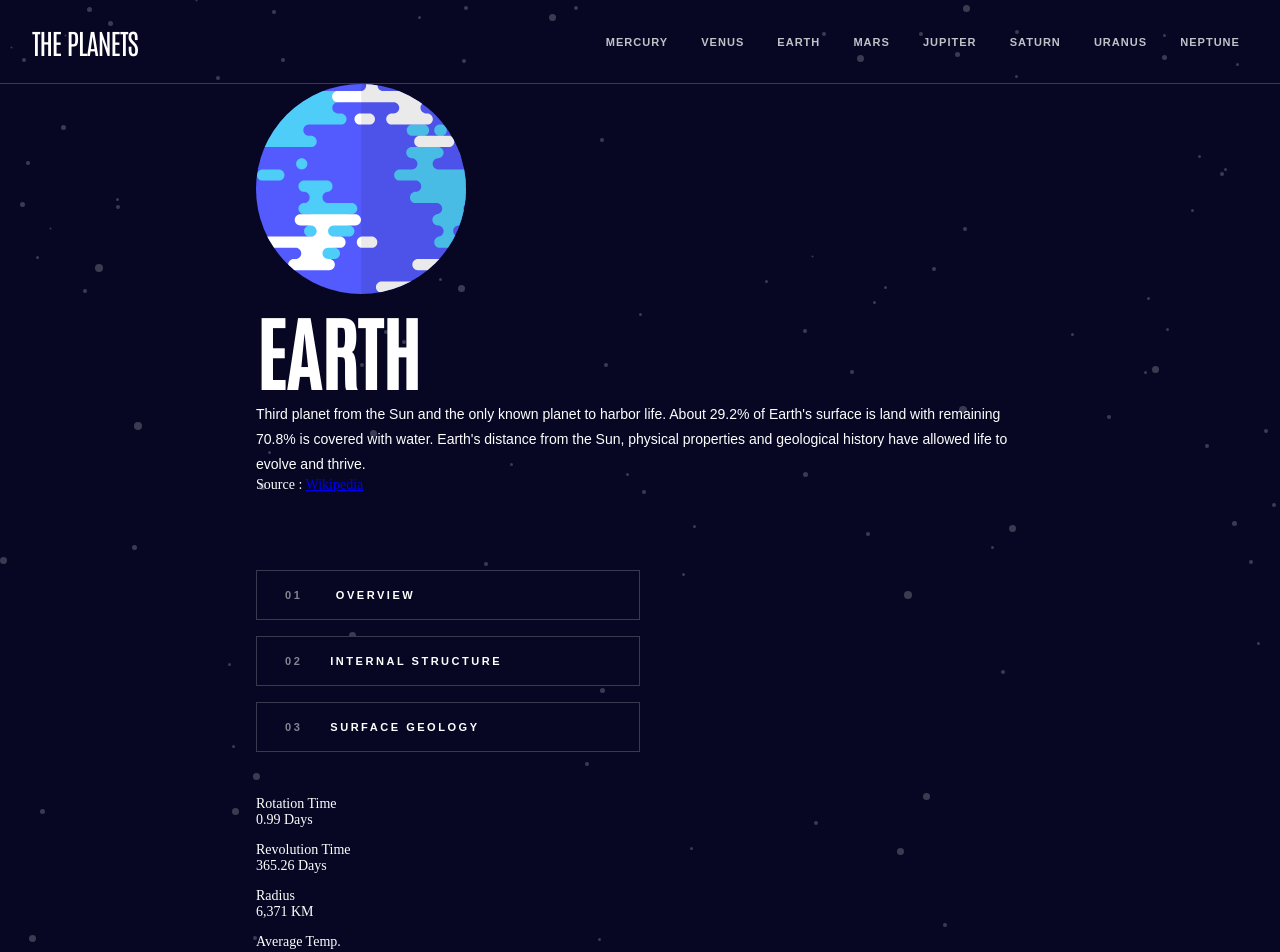
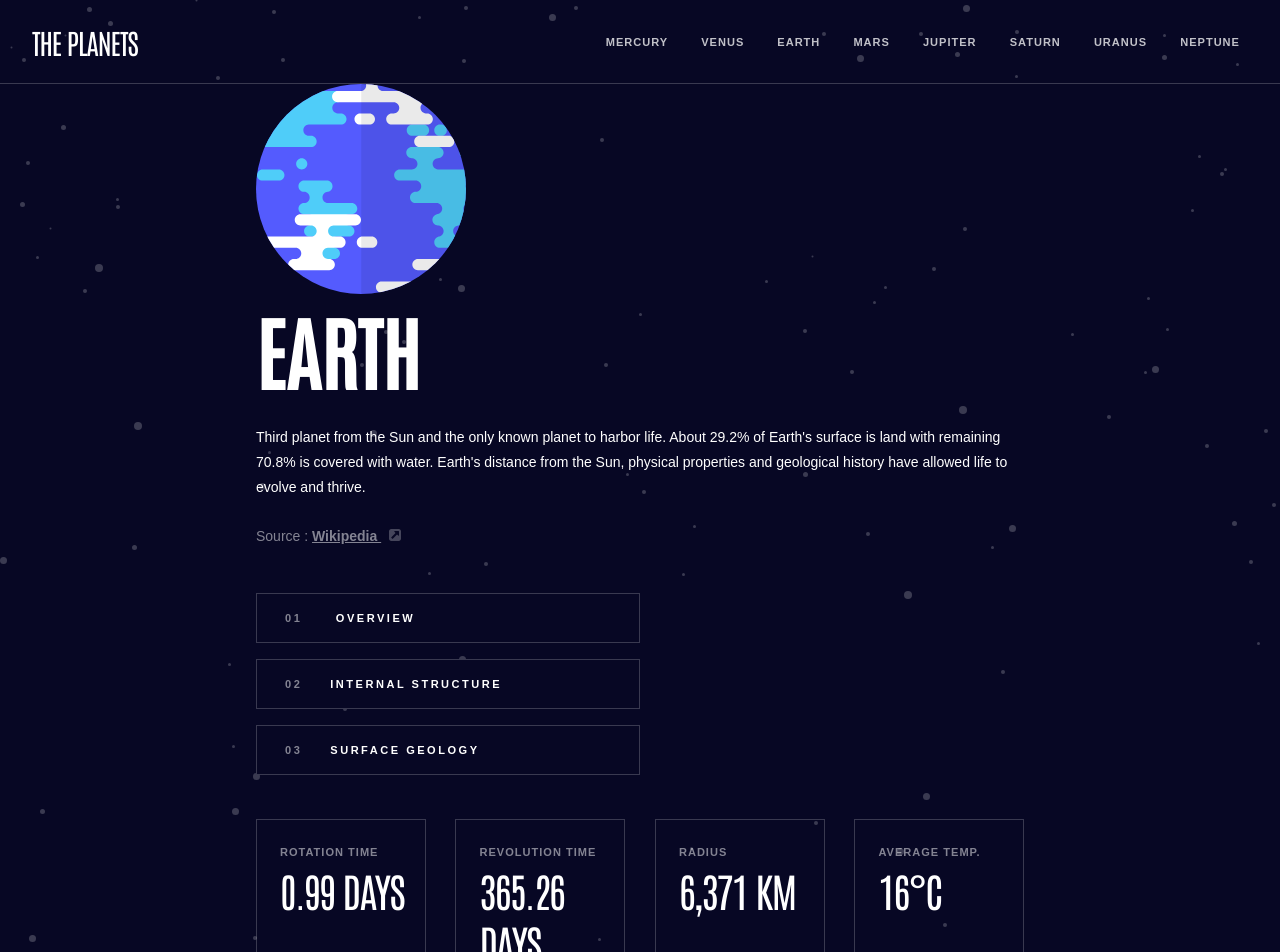
Before and after one commit to bradleyhop/frontend-mentor-planet-facts-site, a Vue app: page / in a window 1280 px wide. Shown: the top 952 px of the page. Built offline with nearby package versions, Linux system fonts and the light colour scheme.

Commit message:
fact boxes styling; wiki source styling; fix typos

```diff
--- a/src/App.vue
+++ b/src/App.vue
@@ -12,7 +12,7 @@ export default {
       viewPlanet: {}, // prop; load a default planet view: Earth
       loaded: false, // show PlanetDisplay component only after json loads
       hover: false, // hover state for menu hover styling
-      hoverColor: "",
+      hoverColor: "", // cover for menu item hover border
       accentColor: [
         "rgb(65, 158, 187)",
         "rgb(237, 162, 73)",
@@ -171,6 +171,7 @@ header {
   font-size: 2rem;
   letter-spacing: -1.05px;
   line-height: 2.57rem;
+  text-transform: uppercase;
 }
 
 .menu-list {
@@ -192,6 +193,7 @@ header {
     padding: 2rem 0;
     // makes room for border-top hover effect
     border-top: 2px solid rgba(0, 0, 0, 0);
+    text-transform: uppercase;
 
     &:last-child {
       margin-right: 2.86rem;
--- a/src/assets/style/typography.scss
+++ b/src/assets/style/typography.scss
@@ -23,7 +23,7 @@ html {
   font-family: $antonio-font;
   font-size: 2.86rem;
   letter-spacing: -1.5px;
-  line-height: 3.7;
+  line-height: 3.7rem;
 }
 
 .header-3 {
--- a/src/components/PlanetDisplay.vue
+++ b/src/components/PlanetDisplay.vue
@@ -66,15 +66,25 @@ export default {
 
   <!-- only one child will be displayed at a time -->
   <div class="layer-info-container">
-    <p class="para-p">
+    <p class="para-p para-structure">
       {{ paragraphCopy }}
     </p>
 
     <div class="source">
       Source :
-      <a :href="sourceLink" target="_blank" rel="noopener noreferrer"
-        >Wikipedia</a
-      >
+      <a
+        :href="sourceLink"
+        target="_blank"
+        rel="noopener noreferrer"
+        class="wiki-text-link"
+        >Wikipedia
+        <span
+          ><img
+            src="@/assets/img/icon-source.svg"
+            class="icon-img"
+            alt="link to Wikipedia source article"
+        /></span>
+      </a>
     </div>
   </div>
 
@@ -96,24 +106,24 @@ export default {
 
   <!-- fact boxes -->
   <div class="number-facts-container">
-    <div class="rotation-container">
-      <div class="title-fact-number">Rotation Time</div>
-      <div class="number-fact">{{ planet.rotation }}</div>
+    <div class="rotation-container grid-outline">
+      <div class="title-fact header-4">Rotation Time</div>
+      <div class="number-fact header-2">{{ planet.rotation }}</div>
     </div>
 
-    <div class="revolution-container">
-      <div class="ti-fact-number">Revolution Time</div>
-      <div class="number-fact">{{ planet.revolution }}</div>
+    <div class="revolution-container grid-outline">
+      <div class="title-fact header-4">Revolution Time</div>
+      <div class="number-fact header-2">{{ planet.revolution }}</div>
     </div>
 
-    <div class="radius-container">
-      <div class="title-fact-number">Radius</div>
-      <div class="number-fact">{{ planet.radius }}</div>
+    <div class="radius-container grid-outline">
+      <div class="title-fact header-4">Radius</div>
+      <div class="number-fact header-2">{{ planet.radius }}</div>
     </div>
 
-    <div class="temp-container">
-      <div class="title-fact-number">Average Temp.</div>
-      <div class="number-fact">{{ planet.temperature }}</div>
+    <div class="temp-container grid-outline">
+      <div class="title-fact header-4">Average Temp.</div>
+      <div class="number-fact header-2">{{ planet.temperature }}</div>
     </div>
   </div>
 </template>
@@ -124,8 +134,41 @@ export default {
   width: 15rem;
 }
 
+.page-title {
+  margin-bottom: 1.64rem;
+  text-transform: uppercase;
+}
+
 .layer-info-container {
   min-height: 10rem;
+}
+
+.para-structure {
+  margin-bottom: 1.71rem;
+}
+
+.source {
+  font-family: $spartan-font;
+  font-size: 1rem;
+  line-height: 1.79rem;
+  opacity: 0.5;
+
+  .wiki-text-link {
+    font-weight: 700;
+    color: $white;
+    text-decoration: underline;
+  }
+
+  .icon-img {
+    height: 0.86rem;
+    width: 0.86rem;
+    margin-left: 0.57rem;
+  }
+
+  // taking liberty here; not specified but seems reasonable
+  &:hover {
+    opacity: 1;
+  }
 }
 
 .fact-menu {
@@ -154,7 +197,23 @@ export default {
   }
 }
 
-.number-facts-container > div {
-  margin: 1rem 0;
+.number-facts-container {
+  display: grid;
+  column-gap: 2.14rem;
+  grid-template-columns: repeat(4, 1fr);
+
+  .grid-outline {
+    border: 1px solid rgba(255, 255, 255, 0.2);
+    padding: 1.43rem 0 1.93rem 1.64rem;
+  }
+
+  .title-fact {
+    text-transform: uppercase;
+    opacity: 0.5;
+  }
+
+  .number-fact {
+    text-transform: uppercase;
+  }
 }
 </style>
```
